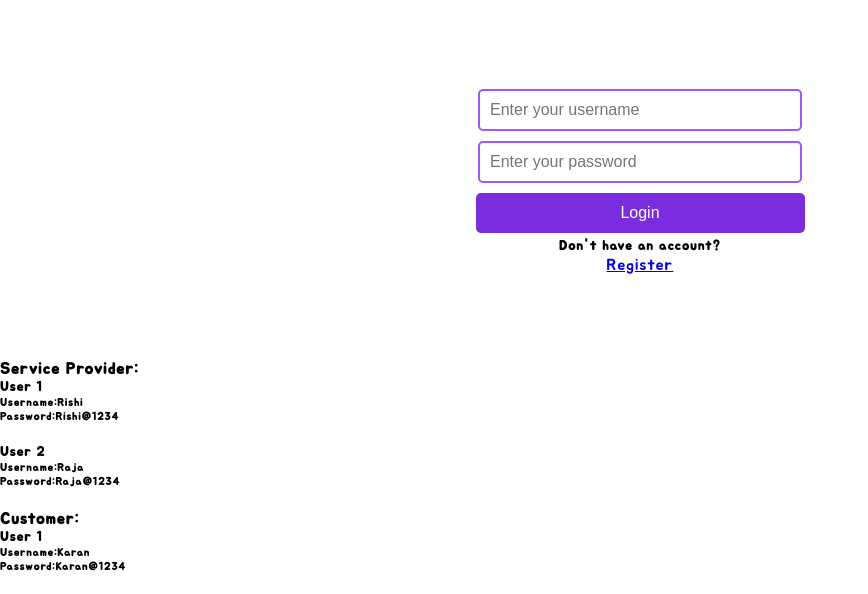
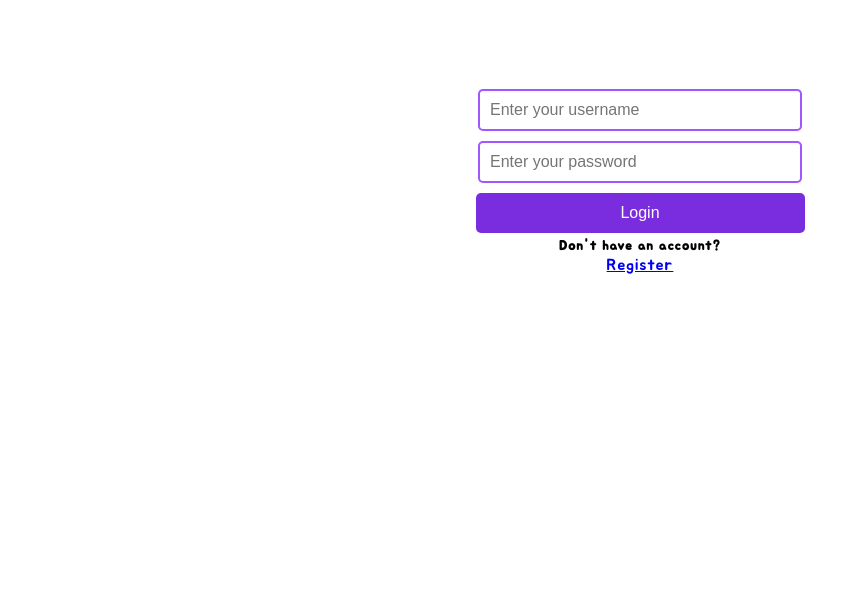
Before and after one commit to SrinithishB/Service-Portal, a Django app: page /login/ in a window 1280 px wide. Shown: the part 481-1075 px from the top of the page, without its empty margins (0-868 px from the left). After the commit the page ends 755 px from the top, so only its background shows below. Run offline with Django 5.2, Linux system fonts and the light colour scheme.

Commit message:
update on login screen

```diff
--- a/users/templates/users/login.html
+++ b/users/templates/users/login.html
@@ -34,7 +34,7 @@
             <a href="{% url 'user:register' %}">Register</a>
         </div>
     </form>
-    <h4>Service Provider:</h4>
+    {% comment %} <h4>Service Provider:</h4>
         <h5>User 1</h5>
         <h6>Username:Rishi</h6>
         <h6>Password:Rishi@1234</h6>
@@ -47,6 +47,6 @@
         <h5>User 1</h5>
         <h6>Username:Karan</h6>
         <h6>Password:Karan@1234</h6>
-        <br/>
+        <br/> {% endcomment %}
 </div>
 {% endblock content %}
```
